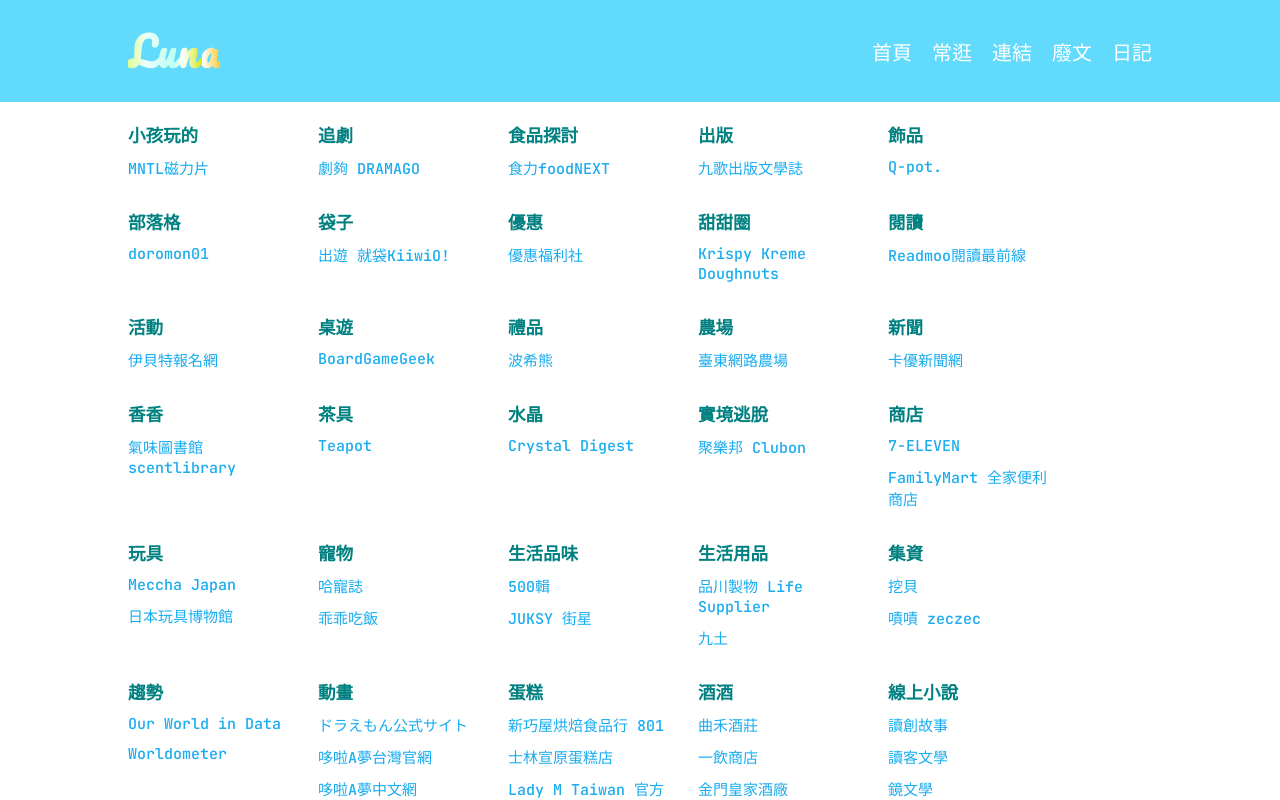
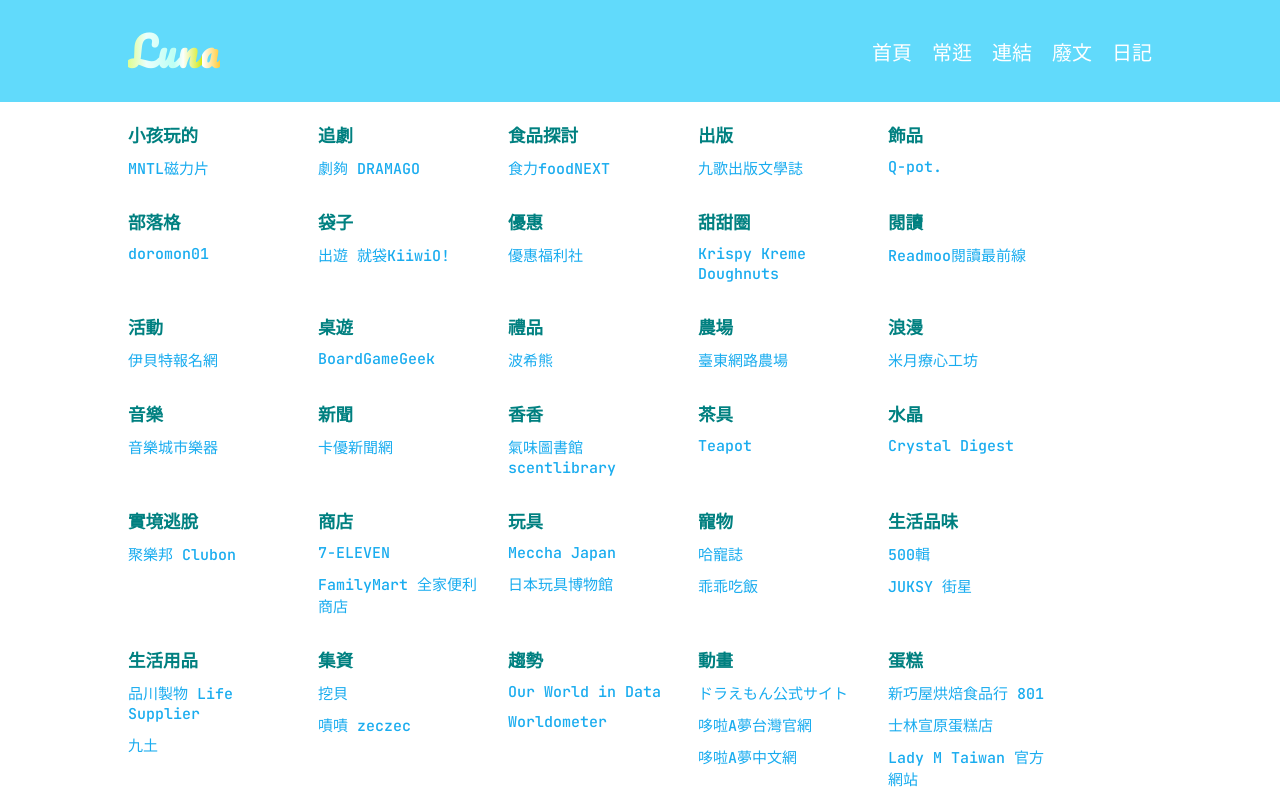
Before and after one commit to LunaGoodnight/luna, a React (Create React App) app: page /textLinks in a window 1280 px wide. Shown: the top 800 px of the page. Built offline with nearby package versions, Linux system fonts and the light colour scheme.

Commit message:
add new links

```diff
--- a/public/index.html
+++ b/public/index.html
@@ -70,6 +70,15 @@
       document.getElementsByTagName("head")[0].appendChild(mf);
     })();
   </script>
+
+  <script type='text/javascript'>
+    window.smartlook||(function(d) {
+      var o=smartlook=function(){ o.api.push(arguments)},h=d.getElementsByTagName('head')[0];
+      var c=d.createElement('script');o.api=new Array();c.async=true;c.type='text/javascript';
+      c.charset='utf-8';c.src='https://web-sdk.smartlook.com/recorder.js';h.appendChild(c);
+    })(document);
+    smartlook('init', '45d8d0f6a4fadbca5d03c977414a39569ca4f5f4', { region: 'eu' });
+  </script>
 </head>
 <body>
 <script async src="https://pagead2.googlesyndication.com/pagead/js/adsbygoogle.js?client=ca-pub-2367606842074628"
--- a/src/config/textLinks.js
+++ b/src/config/textLinks.js
@@ -169,6 +169,19 @@
   {
     name: "嘖嘖 zeczec",
     links: "https://www.zeczec.com/",
+  },
+];
+
+export const romanceLinks = [
+  {
+    name: "米月療心工坊",
+    links: "https://purpleme.boostime.me/",
+  },
+];
+export const musicLinks = [
+  {
+    name: "音樂城市樂器",
+    links: "https://pangolinmusic.com/",
   },
 ];
 
@@ -497,6 +510,8 @@
   { title: "酒酒", list: wineLinks },
   { title: "生活品味", list: lifeStyleLinks },
   { title: "生活用品", list: householdGoodsLinks },
+  { title: "浪漫", list: romanceLinks },
+  { title: "音樂", list: musicLinks },
   { title: "集資", list: fundLinks },
   { title: "新聞", list: newsLinks },
   { title: "香香", list: scentLinks },
```
